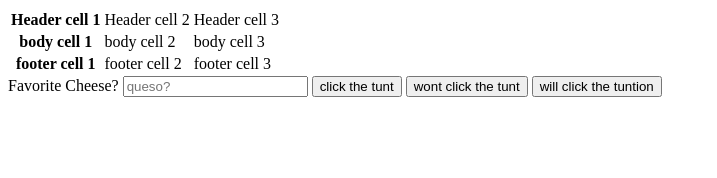
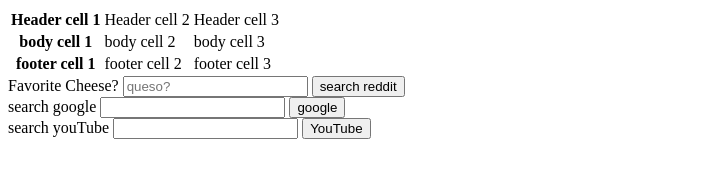
Before and after one commit to danporeda/htmlFoundations, a plain HTML site: page index.html in a window 1280 px wide. Shown: the whole page, without its empty margins (0-717 px from the left). Drawn offline with Linux system fonts and the light colour scheme.

Commit message:
search forms for google, youtube, reddit

```diff
--- a/index.html
+++ b/index.html
@@ -30,12 +30,20 @@
     </tfoot>
   </table>
 
-  <form action="/tacos">
+  <form action="http://www.reddit.com/search">
     <label for="cheese">Favorite Cheese?</label>
-      <input type="text" id="cheese" placeholder="queso?"/>
-      <button>click the tunt</button>
-      <button type="button">wont click the tunt</button>
-      <input type="submit" value="will click the tuntion" />
+      <input type="text" id="cheese" placeholder="queso?" name="q"/>
+      <button>search reddit</button>
+  </form>
+  <form action="http://www.google.com/search">
+    <label for="google">search google</label>
+    <input type="text" id="google" name="q" />
+    <button>google</button>
+  </form>
+  <form action="https://www.youtube.com/results">
+    <label for="youtube">search youTube</label>
+    <input type="text" id="youtube" name="search_query">
+    <button>YouTube</button>
   </form>
 </body>
 </html>
```
